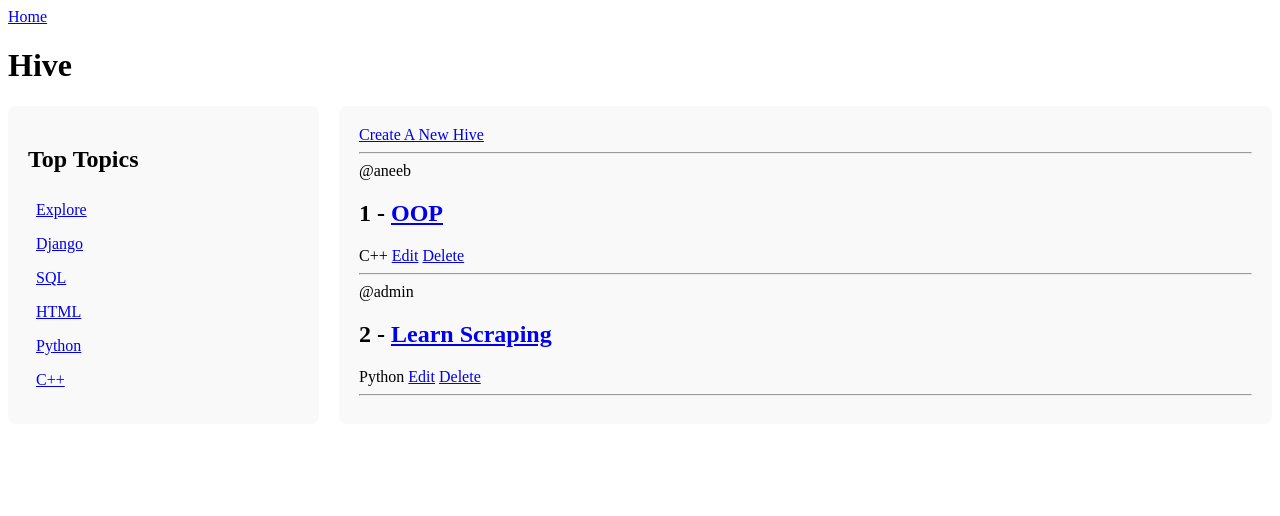
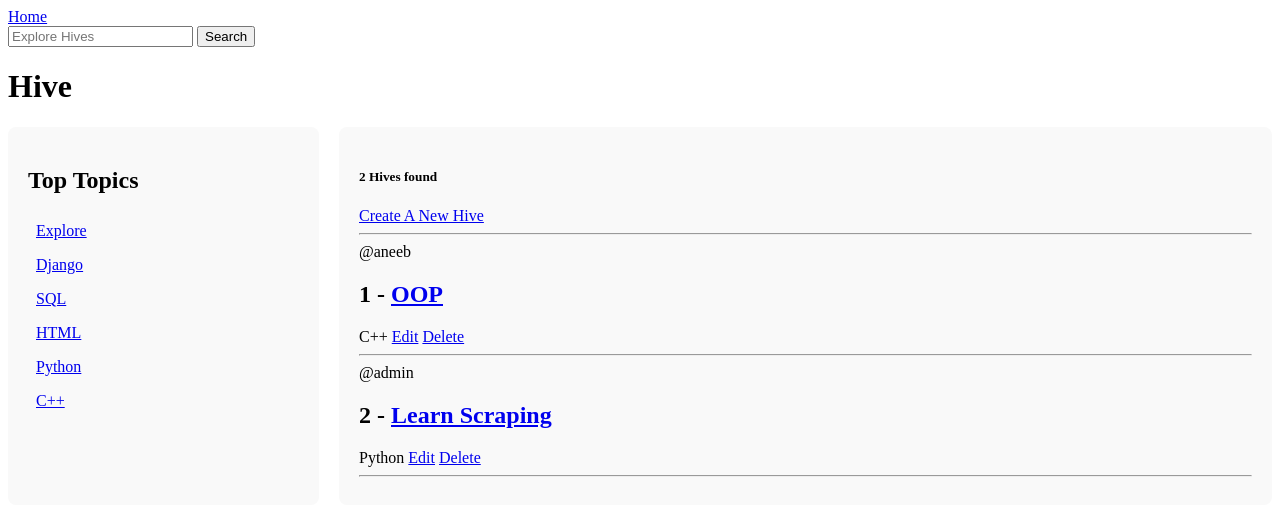
Before and after one commit to ahmedpervaiz31/Hive_Pojek, a Django app: page / in a window 1280 px wide. Shown: the top 516 px of the page. Run offline with Django 5.2, Linux system fonts and the light colour scheme; data comes from the database, SQL or seed files in the repository; both versions use the stored data as it was after the commit.

Commit message:
search functionality completed

```diff
--- a/home/templates/home/home.html
+++ b/home/templates/home/home.html
@@ -2,7 +2,6 @@
 
 {% block content %}
 <style>
-
   .container {
     display: grid;
     grid-template-columns: 1fr 3fr;
@@ -37,6 +36,7 @@
 
   <!-- hives -->
   <div class="hives">
+    <h5>{{hive_count}} Hives found</h5>
     <a href="{% url 'create-hive' %}">Create A New Hive</a>
     <hr />
     {% for hive in hives %}
--- a/home/views.py
+++ b/home/views.py
@@ -1,5 +1,6 @@
 from django.shortcuts import render, redirect
 from django.http import HttpResponse
+from django.db.models import Q
 from .models import Hive, Topic
 from .forms import HiveForm
 
@@ -13,18 +14,26 @@ buzz = name
 #   {'id': 3, 'buzz': 'Learn C++'},
 # ]
 
-
-
-
 # Create your views here.
 def home(request):
   #get all hives by search
   q = request.GET.get('q') if request.GET.get('q') != None else ''
-  hives = Hive.objects.filter(topic__name__icontains = q)
+
+  '''
+  search based on topic, buzz, details
+  made for ease of users if they dont rmr exact topics etc.
+  '''
+  hives = Hive.objects.filter(
+    Q(topic__name__icontains = q) |
+    Q(buzz__icontains = q) |
+    Q(details__icontains = q)
+  )
 
   topics = Topic.objects.all()
+  hive_count = hives.count()
 
-  return render(request, 'home/home.html', {'hives': hives, 'topics': topics})
+  context = {'hives': hives, 'topics': topics, 'hive_count': hive_count}
+  return render(request, 'home/home.html', context)
 
 def hive(request, pk):
   hive = Hive.objects.get(id=pk)
--- a/templates/navbar.html
+++ b/templates/navbar.html
@@ -1 +1,6 @@
 <a href="/">Home</a>
+
+<form method="GET" action="{% url 'homepage' %}">
+  <input type="text" name="q" placeholder="Explore Hives">
+  <button type="submit">Search</button>
+</form>
```
Also changed, not shown: db.sqlite3.
